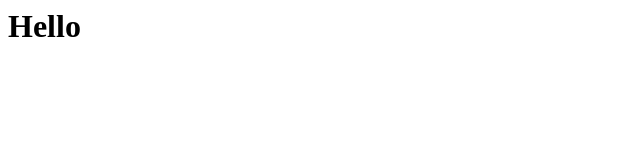
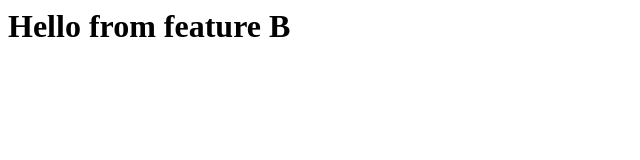
Before and after one commit to NavyaChaudhary242/devops-demo, a plain HTML site: page index.html in a window 1280 px wide. Shown: the whole page, without its empty margins (0-640 px from the left). Drawn offline with Linux system fonts and the light colour scheme.

Commit message:
Change heading on feature B

```diff
--- a/index.html
+++ b/index.html
@@ -1 +1 @@
-<h1>Hello</h1>
+<h1>Hello from feature B<h1>
```
